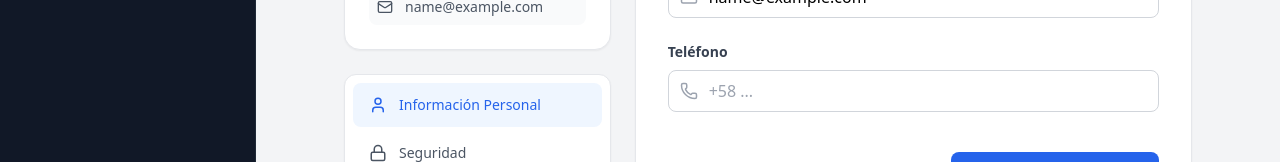
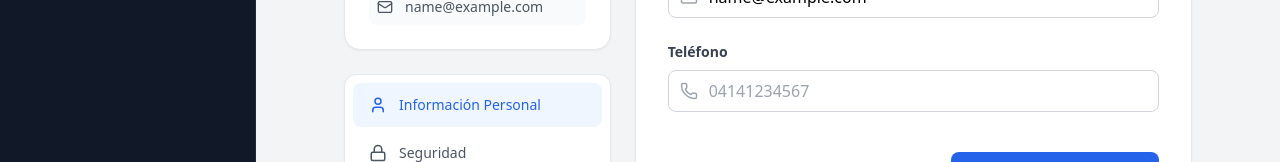
Before and after one commit to LeoVMC/SISMEPA, a React (Vite) app in the folder frontend/: page /profile in a window 1280 px wide. Shown: the part 396-558 px from the top of the page. Built offline with nearby package versions, Linux system fonts and the light colour scheme; sample sign-in values are in the browser's storage.

Commit message:
feat: add user profile page with personal information and security management.

```diff
--- a/frontend/src/pages/ProfilePage.jsx
+++ b/frontend/src/pages/ProfilePage.jsx
@@ -212,7 +212,7 @@ export default function ProfilePage() {
                                                 value={personalForm.phone}
                                                 onChange={e => setPersonalForm({ ...personalForm, phone: e.target.value })}
                                                 className="w-full pl-10 pr-4 py-2 rounded-lg border border-gray-300 dark:border-gray-700 bg-white dark:bg-gray-800 dark:text-white focus:ring-2 focus:ring-blue-500 outline-none transition-all"
-                                                placeholder="+58 ..."
+                                                placeholder="04141234567"
                                             />
                                         </div>
                                     </div>
```
